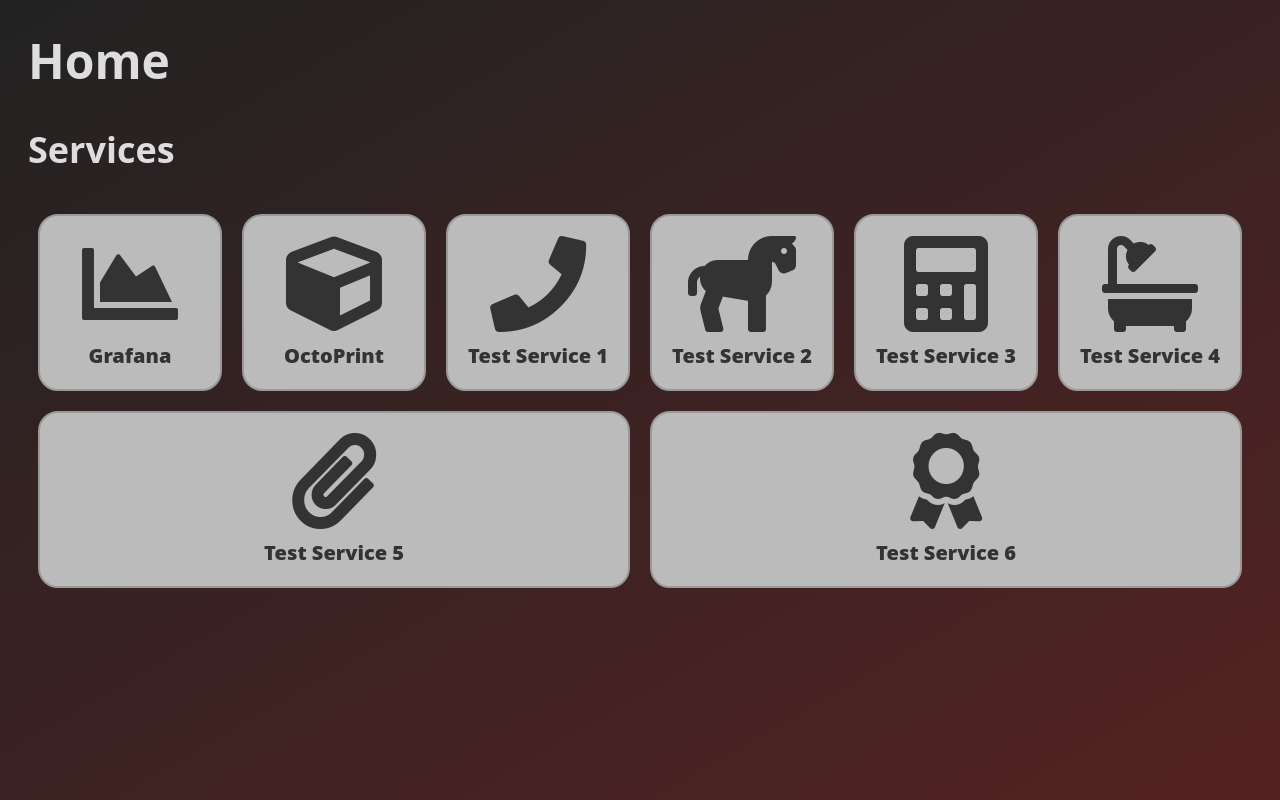
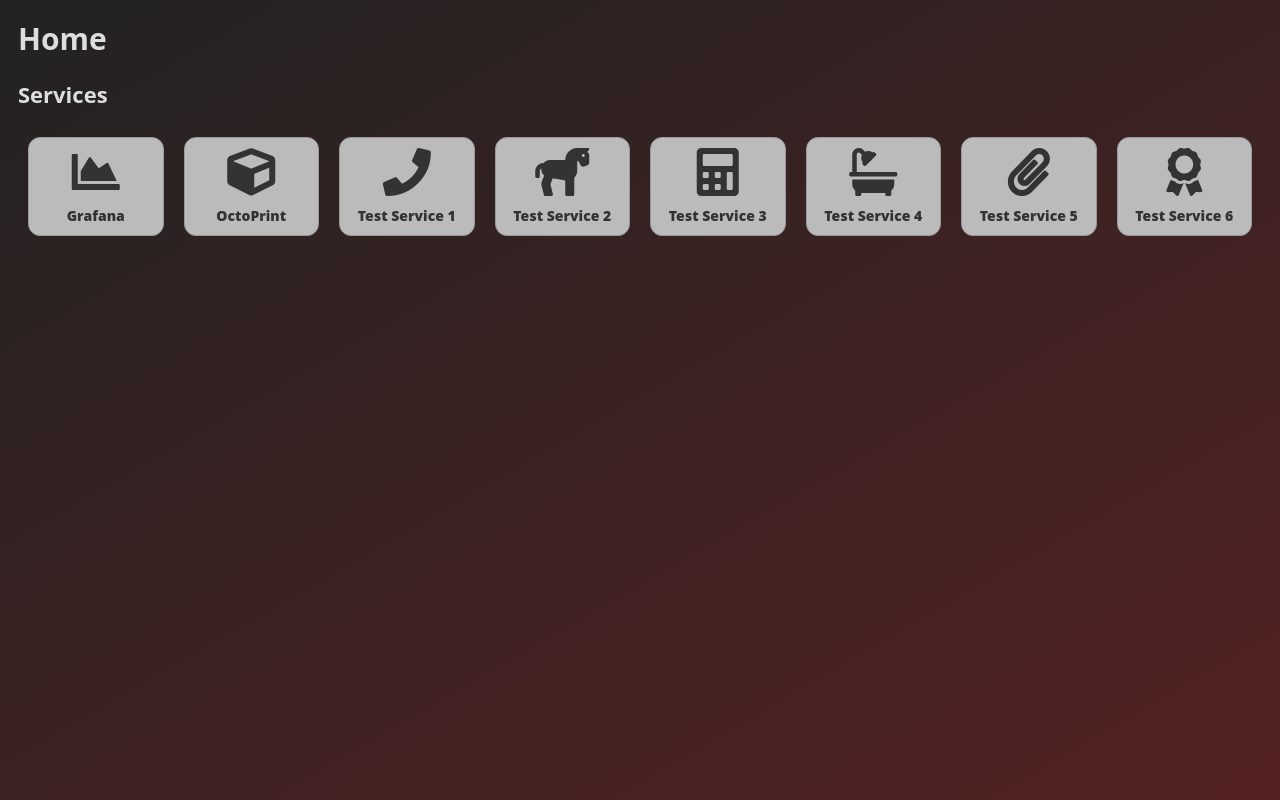
Before and after one commit to jhillyerd/homesite, a website built with Parcel: page index.html in a window 1280 px wide. Built offline with nearby package versions, Linux system fonts and the light colour scheme; a small style sheet from the web is missing.

Commit message:
init desktop media query styles

```diff
--- a/style.css
+++ b/style.css
@@ -1,3 +1,5 @@
+/* Global */
+
 :root {
   --bg-color: #333;
   --bg-grad: linear-gradient(150deg, #222, #522);
@@ -43,6 +45,24 @@ a:hover {
   font-size: 9px;
 }
 
+@media screen and (min-width: 1000px) {
+  :root {
+    --button-border: 1px solid #999;
+  }
+
+  h1 {
+    font-size: 30px;
+  }
+
+  h2 {
+    font-size: 22px;
+  }
+
+  body {
+    padding: 10px;
+  }
+}
+
 /* Service List */
 
 .serviceList {
@@ -70,6 +90,11 @@ a:hover {
   text-align: center;
 }
 
+.serviceList a:hover {
+  text-decoration: none;
+  opacity: 0.7;
+}
+
 .serviceList a:active {
   text-decoration: none;
   background: var(--button-fg);
@@ -87,3 +112,22 @@ a:hover {
   font-size: 20px;
   white-space: nowrap;
 }
+
+@media screen and (min-width: 1000px) {
+  .serviceList li {
+    flex-basis: 100px;
+  }
+
+  .serviceList a {
+    border-radius: 12px;
+    padding: 10px;
+  }
+
+  .serviceIcon {
+    font-size: 48px;
+  }
+
+  .serviceLabel {
+    font-size: 14px;
+  }
+}
```
